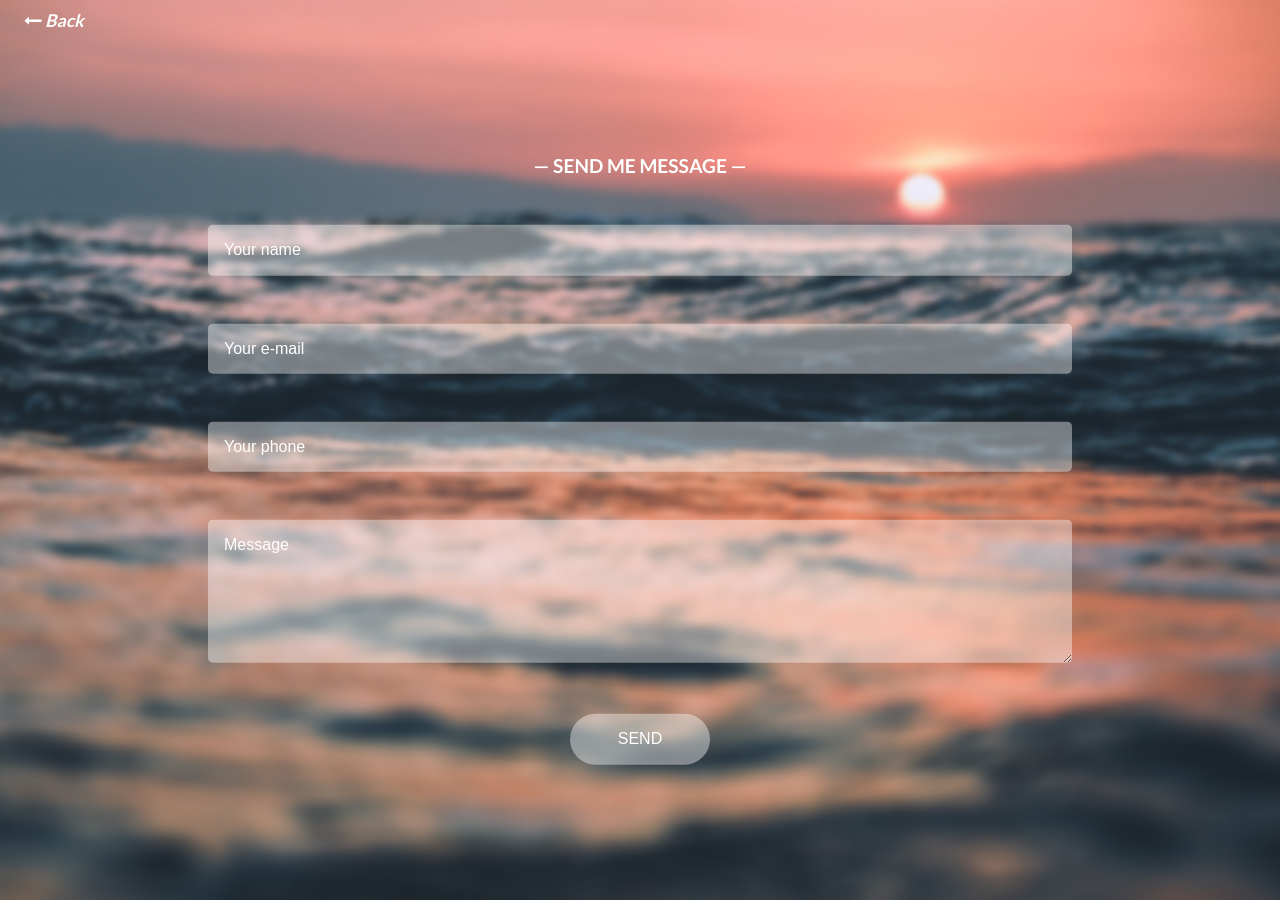
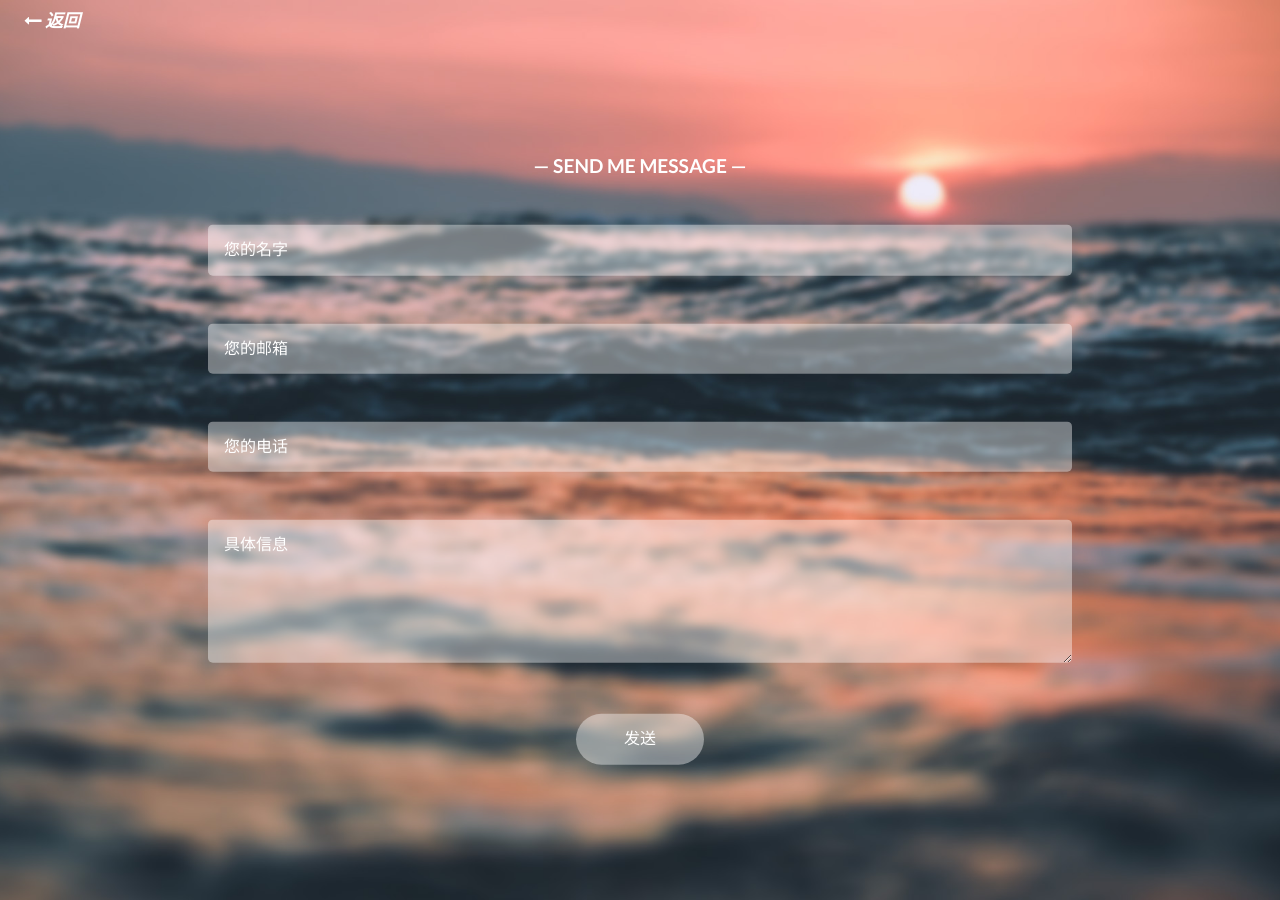
Before and after one commit to yidiudiu/yidiudiu.github.io, a Jekyll site: the page built from _pages/contact.html, in a window 1280 px wide. Built offline with Jekyll 4.4.1, drawn with Linux system fonts in a browser that asks for light colours.

Commit message:
修改关于和联系等

```diff
--- a/_config.yml
+++ b/_config.yml
@@ -17,9 +17,9 @@ banner-desc: # add banner description
 author-pic: face.jpg # your photo
 author-name: # your name
 about-author: # about author
-email: your-email@domain.com # your email
-phone: (496)-169-6557 # your pnone number
-website: https://dwayne.example.com # you website
+email: 1364145333@qq.com # your email
+phone: 15545008962 # your pnone number
+website: http://www.shengshimeiyan0808.com # you website
 
 # Social link
 google_url:    # add url link
--- a/_includes/banner.html
+++ b/_includes/banner.html
@@ -6,7 +6,7 @@
   <div class="wrapper">
     <div class="content">
       <h1 class="title">{% if site.banner-title %}{{ site.banner-title }}{% else %}盛世美颜{% endif %}</h1>
-      <h2 class="sub_title">{% if site.banner-desc %}{{ site.banner-desc }}{% else %}"八月大雨柔情一场，九月夏天滚烫的浪。Leo".&nbsp;&nbsp;&nbsp;—&nbsp;&nbsp;&nbsp;李温暖{% endif %}</h2>
+      <h2 class="sub_title">{% if site.banner-desc %}{{ site.banner-desc }}{% else %}"八月大雨柔情一场，九月夏天滚烫的浪。Leo".&nbsp;&nbsp;&nbsp;—&nbsp;李温暖{% endif %}</h2>
     </div>
   </div>
 </section> <!-- End Section Banner -->
--- a/_pages/contact.html
+++ b/_pages/contact.html
@@ -4,7 +4,7 @@ title: Contact
 permalink: /contact/
 ---
 <section class="contact">
-  <a href="{{site.baseurl}}/" class="button_back"><i class="fa fa-long-arrow-left" aria-hidden="true"></i> Back</a>
+  <a href="{{site.baseurl}}/" class="button_back"><i class="fa fa-long-arrow-left" aria-hidden="true"></i> 返回</a>
 
   <div class="container_contact">
   <h3 class="form_title">Send me message</h3>
@@ -12,19 +12,19 @@ permalink: /contact/
   <form action="https://formspree.io/{{site.email}}" method="post" class="form">
     <div class="message js-form-message"></div>
     <div class="form_group">
-        <input type="text" placeholder="Your name" name="_replyto" class="form-input" required>
+        <input type="text" placeholder="您的名字" name="_replyto" class="form-input" required>
     </div>
     <div class="form_group">
-        <input type="email" placeholder="Your e-mail" name="form_email" class="form-input" required>
+        <input type="email" placeholder="您的邮箱" name="form_email" class="form-input" required>
     </div>
     <div class="form_group">
-        <input type="tel" placeholder="Your phone" name="form_tel" class="form-input">
+        <input type="tel" placeholder="您的电话" name="form_tel" class="form-input">
     </div>
     <div class="form_group">
-        <textarea name="Message" placeholder="Message" cols="25" rows="6" class="form-textarea" required></textarea>
+        <textarea name="Message" placeholder="具体信息" cols="25" rows="6" class="form-textarea" required></textarea>
     </div>
     <div class="form_group">
-        <input type="submit" class="form_btn" value="Send">
+        <input type="submit" class="form_btn" value="发送">
     </div>
   </form>
   </div>
```
Also changed, not shown: _pages/about.html (+4 -4 lines), assets/img/face.jpg.
